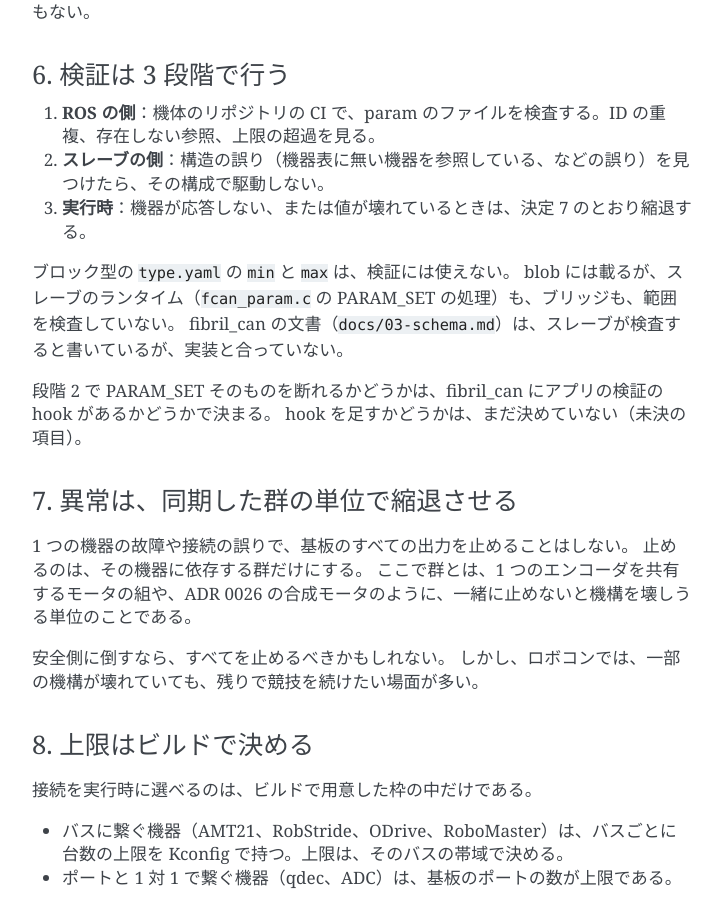
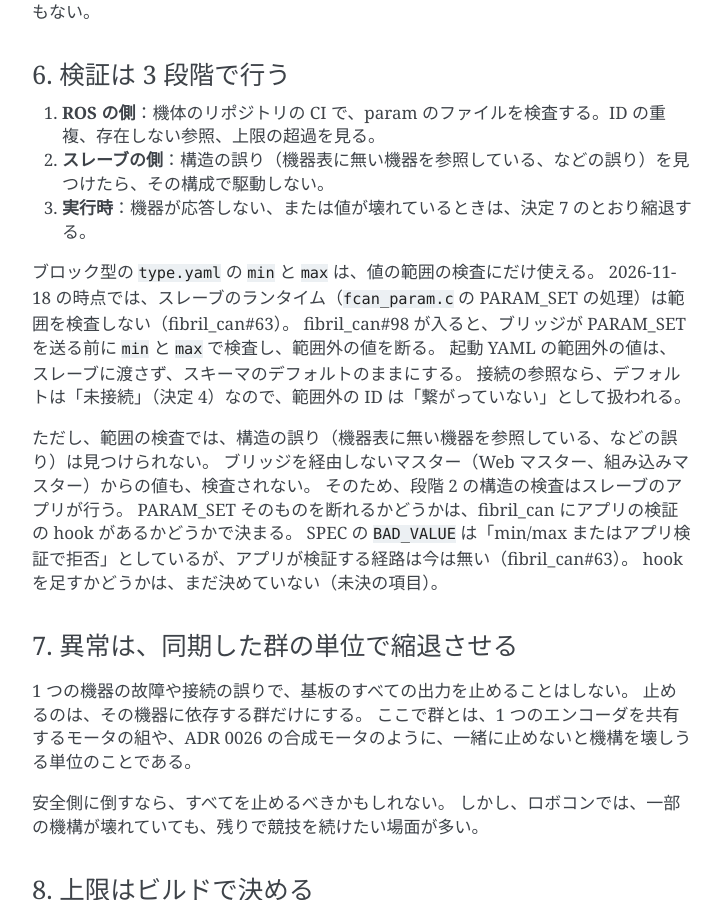
Before and after one commit to ForteFibre/fibril_zephyr, a Sphinx documentation site: the page built from doc/adr/0025-runtime-device-connection.md, in a window 1280 px wide and 900 px high, scrolled down 2839 px. Shown: the whole window, without its empty margins (388-1109 px from the left). Built offline with Sphinx 7.4.7, drawn with Linux system fonts in a browser that asks for light colours; some of the changed text lies outside the part shown.

Commit message:
docs(adr): 0025 の検証の段階を fibril_can#98 の bridge の範囲の検査に合わせる
#98 が入ると、範囲外の値は bridge で断られ、起動 YAML の値はデフォルト（未接続）のままになる。構造の誤りと、bridge を経由しないマスターの値は、引き続きスレーブのアプリが見る。

Co-Authored-By: Claude Opus 5.5 <noreply@anthropic.com>

```diff
--- a/doc/adr/0025-runtime-device-connection.md
+++ b/doc/adr/0025-runtime-device-connection.md
@@ -92,11 +92,17 @@ RUNNING の間に変わった値は、次の再起動まで当てない。
 2. **スレーブの側**：構造の誤り（機器表に無い機器を参照している、などの誤り）を見つけたら、その構成で駆動しない。
 3. **実行時**：機器が応答しない、または値が壊れているときは、決定 7 のとおり縮退する。
 
-ブロック型の `type.yaml` の `min` と `max` は、検証には使えない。
-blob には載るが、スレーブのランタイム（`fcan_param.c` の PARAM_SET の処理）も、ブリッジも、範囲を検査していない。
-fibril_can の文書（`docs/03-schema.md`）は、スレーブが検査すると書いているが、実装と合っていない。
+ブロック型の `type.yaml` の `min` と `max` は、値の範囲の検査にだけ使える。
+2026-11-18 の時点では、スレーブのランタイム（`fcan_param.c` の PARAM_SET の処理）は範囲を検査しない（fibril_can#63）。
+fibril_can#98 が入ると、ブリッジが PARAM_SET を送る前に `min` と `max` で検査し、範囲外の値を断る。
+起動 YAML の範囲外の値は、スレーブに渡さず、スキーマのデフォルトのままにする。
+接続の参照なら、デフォルトは「未接続」（決定 4）なので、範囲外の ID は「繋がっていない」として扱われる。
 
-段階 2 で PARAM_SET そのものを断れるかどうかは、fibril_can にアプリの検証の hook があるかどうかで決まる。
+ただし、範囲の検査では、構造の誤り（機器表に無い機器を参照している、などの誤り）は見つけられない。
+ブリッジを経由しないマスター（Web マスター、組み込みマスター）からの値も、検査されない。
+そのため、段階 2 の構造の検査はスレーブのアプリが行う。
+PARAM_SET そのものを断れるかどうかは、fibril_can にアプリの検証の hook があるかどうかで決まる。
+SPEC の `BAD_VALUE` は「min/max またはアプリ検証で拒否」としているが、アプリが検証する経路は今は無い（fibril_can#63）。
 hook を足すかどうかは、まだ決めていない（未決の項目）。
 
 ### 7. 異常は、同期した群の単位で縮退させる
@@ -214,7 +220,7 @@ param のファイルの誤りに対しては、安全側の振る舞いであ
 
 ## 未決の項目
 
-- **アプリの検証の hook**：fibril_can の PARAM_SET に、アプリが値を検証して断れる hook を足すか。足さなければ、スレーブは誤った構成を受け取ったうえで駆動しない（決定 6 の段階 2）。
+- **アプリの検証の hook**：fibril_can の PARAM_SET に、アプリが値を検証して断れる hook を足すか。足さなければ、スレーブは誤った構成を受け取ったうえで駆動しない（決定 6 の段階 2）。スレーブの min/max の検査（fibril_can#63 の案 1）と同じ経路に載せられるかもしれない。
 - **RoboMaster の `max-current-ma` と、MdMotor の `duty-full-scale-ma`**：devicetree に残すか、型番と組で param にするか。ADR 0006 の決定 3 は、モータ自身が守る上限を devicetree に置くとしている。
 - **ODrive の ID とボーレートの変更**：CANSimple でホストから変えられるかを確かめていない。
 - **機器表の形**：機種ごとの配列の param にするか、どの機種を 1 つの機器表に入れるか。
```
